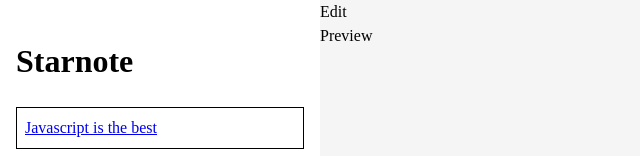
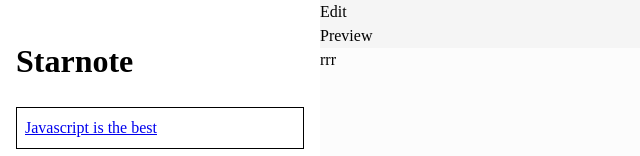
Before and after one commit to pontakornth/starnote, a React (Vite) app: page / in a window 1280 px wide. Shown: the top 156 px of the page, without its empty margins (0-640 px from the left). Built offline with nearby package versions, Linux system fonts and the light colour scheme.

Commit message:
fix: having them 100% height

```diff
--- a/src/App.module.css
+++ b/src/App.module.css
@@ -3,3 +3,7 @@
 	grid-template-columns: repeat(4, 1fr);
 	height: 100%;
 }
+
+.App > * {
+	height: 100%;
+}
--- a/src/components/TheEditor.module.css
+++ b/src/components/TheEditor.module.css
@@ -1,4 +1,13 @@
 .theEditor {
 	grid-column: 2 / -1;
 	background: rgb(245, 245, 245);
+	display: flex;
+	flex-flow: column nowrap;
+	height: 100%;
+	grid-row: 1 / -1;
 }
+
+.editorContent {
+	background: rgb(252, 252, 252);
+	flex: 1;
+}
--- a/src/components/TheEditor.tsx
+++ b/src/components/TheEditor.tsx
@@ -7,8 +7,8 @@
 			<div className="tab">Edit</div>
 			<div className="tab">Preview</div>
 		</div>
-		<div className="content">
-
+		<div className={styles.editorContent}>
+			rrr
 		</div>
 	</div>
 )
```
